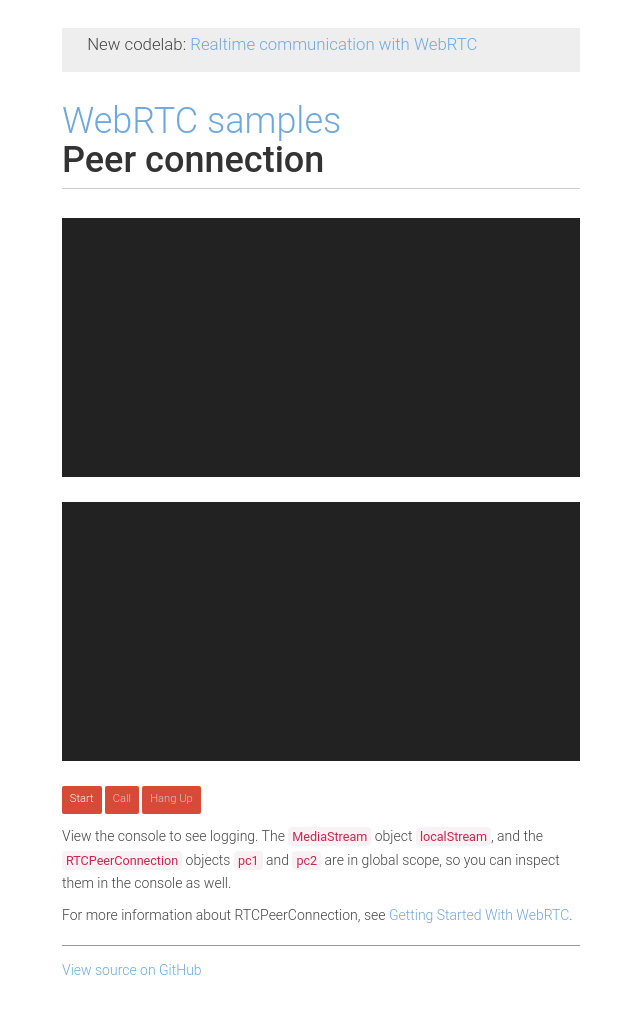
After one commit to 2dayistheday/my-first-blog, a Django app: page /content/peerconnection/pc1/ in a window 1280 px wide. The commit adds this page. Shown: the whole page, without its empty margins (319-959 px from the left). Run offline with Django 3.2, Linux system fonts and the light colour scheme; some libraries are stand-ins or nearby versions.

Commit message:
js path connect! and test peerconnection demo

```diff
--- /dev/null
+++ b/blog/static/js/common.js
@@ -0,0 +1,8 @@
+ /* exported trace */
+
+// Logging utility function.
+function trace(arg) {
+  var now = (window.performance.now() / 1000).toFixed(3);
+  console.log(now + ': ', arg);
+}
+// 자세한 설명 : http://d2.naver.com/helloworld/12864
--- /dev/null
+++ b/blog/static/js/content/peerconnection/pc1/main.js
@@ -0,0 +1,237 @@
+/*
+ *  Copyright (c) 2015 The WebRTC project authors. All Rights Reserved.
+ *
+ *  Use of this source code is governed by a BSD-style license
+ *  that can be found in the LICENSE file in the root of the source
+ *  tree.
+ */
+
+'use strict';
+
+var startButton = document.getElementById('startButton');
+var callButton = document.getElementById('callButton');
+var hangupButton = document.getElementById('hangupButton');
+callButton.disabled = true;
+hangupButton.disabled = true;
+startButton.onclick = start;
+callButton.onclick = call;
+hangupButton.onclick = hangup;
+
+var startTime;
+var localVideo = document.getElementById('localVideo');
+var remoteVideo = document.getElementById('remoteVideo');
+
+localVideo.addEventListener('loadedmetadata', function() {
+  trace('Local video videoWidth: ' + this.videoWidth +
+    'px,  videoHeight: ' + this.videoHeight + 'px');
+});
+
+remoteVideo.addEventListener('loadedmetadata', function() {
+  trace('Remote video videoWidth: ' + this.videoWidth +
+    'px,  videoHeight: ' + this.videoHeight + 'px');
+});
+
+remoteVideo.onresize = function() {
+  trace('Remote video size changed to ' +
+    remoteVideo.videoWidth + 'x' + remoteVideo.videoHeight);
+  // We'll use the first onsize callback as an indication that video has started
+  // playing out.
+  if (startTime) {
+    var elapsedTime = window.performance.now() - startTime;
+    trace('Setup time: ' + elapsedTime.toFixed(3) + 'ms');
+    startTime = null;
+  }
+};
+
+var localStream;
+var pc1;
+var pc2;
+var offerOptions = {
+  offerToReceiveAudio: 1,
+  offerToReceiveVideo: 1
+};
+
+function getName(pc) {
+  return (pc === pc1) ? 'pc1' : 'pc2';
+}
+
+function getOtherPc(pc) {
+  return (pc === pc1) ? pc2 : pc1;
+}
+
+function gotStream(stream) {
+  trace('Received local stream');
+  localVideo.srcObject = stream;
+  localStream = stream;
+  callButton.disabled = false;
+}
+
+function start() {
+  trace('Requesting local stream');
+  startButton.disabled = true;
+  navigator.mediaDevices.getUserMedia({
+    audio: true,
+    video: true
+  })
+  .then(gotStream)
+  .catch(function(e) {
+    alert('getUserMedia() error: ' + e.name);
+  });
+}
+
+function call() {
+  callButton.disabled = true;
+  hangupButton.disabled = false;
+  trace('Starting call');
+  startTime = window.performance.now();
+  var videoTracks = localStream.getVideoTracks();
+  var audioTracks = localStream.getAudioTracks();
+  if (videoTracks.length > 0) {
+    trace('Using video device: ' + videoTracks[0].label);
+  }
+  if (audioTracks.length > 0) {
+    trace('Using audio device: ' + audioTracks[0].label);
+  }
+  var servers = null;
+  pc1 = new RTCPeerConnection(servers);
+  trace('Created local peer connection object pc1');
+  pc1.onicecandidate = function(e) {
+    onIceCandidate(pc1, e);
+  };
+  pc2 = new RTCPeerConnection(servers);
+  trace('Created remote peer connection object pc2');
+  pc2.onicecandidate = function(e) {
+    onIceCandidate(pc2, e);
+  };
+  pc1.oniceconnectionstatechange = function(e) {
+    onIceStateChange(pc1, e);
+  };
+  pc2.oniceconnectionstatechange = function(e) {
+    onIceStateChange(pc2, e);
+  };
+  pc2.ontrack = gotRemoteStream;
+
+  localStream.getTracks().forEach(
+    function(track) {
+      pc1.addTrack(
+        track,
+        localStream
+      );
+    }
+  );
+  trace('Added local stream to pc1');
+
+  trace('pc1 createOffer start');
+  pc1.createOffer(
+    offerOptions
+  ).then(
+    onCreateOfferSuccess,
+    onCreateSessionDescriptionError
+  );
+}
+
+function onCreateSessionDescriptionError(error) {
+  trace('Failed to create session description: ' + error.toString());
+}
+
+function onCreateOfferSuccess(desc) {
+  trace('Offer from pc1\n' + desc.sdp);
+  trace('pc1 setLocalDescription start');
+  pc1.setLocalDescription(desc).then(
+    function() {
+      onSetLocalSuccess(pc1);
+    },
+    onSetSessionDescriptionError
+  );
+  trace('pc2 setRemoteDescription start');
+  pc2.setRemoteDescription(desc).then(
+    function() {
+      onSetRemoteSuccess(pc2);
+    },
+    onSetSessionDescriptionError
+  );
+  trace('pc2 createAnswer start');
+  // Since the 'remote' side has no media stream we need
+  // to pass in the right constraints in order for it to
+  // accept the incoming offer of audio and video.
+  pc2.createAnswer().then(
+    onCreateAnswerSuccess,
+    onCreateSessionDescriptionError
+  );
+}
+
+function onSetLocalSuccess(pc) {
+  trace(getName(pc) + ' setLocalDescription complete');
+}
+
+function onSetRemoteSuccess(pc) {
+  trace(getName(pc) + ' setRemoteDescription complete');
+}
+
+function onSetSessionDescriptionError(error) {
+  trace('Failed to set session description: ' + error.toString());
+}
+
+function gotRemoteStream(e) {
+  if (remoteVideo.srcObject !== e.streams[0]) {
+    remoteVideo.srcObject = e.streams[0];
+    trace('pc2 received remote stream');
+  }
+}
+
+function onCreateAnswerSuccess(desc) {
+  trace('Answer from pc2:\n' + desc.sdp);
+  trace('pc2 setLocalDescription start');
+  pc2.setLocalDescription(desc).then(
+    function() {
+      onSetLocalSuccess(pc2);
+    },
+    onSetSessionDescriptionError
+  );
+  trace('pc1 setRemoteDescription start');
+  pc1.setRemoteDescription(desc).then(
+    function() {
+      onSetRemoteSuccess(pc1);
+    },
+    onSetSessionDescriptionError
+  );
+}
+
+function onIceCandidate(pc, event) {
+  getOtherPc(pc).addIceCandidate(event.candidate)
+  .then(
+    function() {
+      onAddIceCandidateSuccess(pc);
+    },
+    function(err) {
+      onAddIceCandidateError(pc, err);
+    }
+  );
+  trace(getName(pc) + ' ICE candidate: \n' + (event.candidate ?
+      event.candidate.candidate : '(null)'));
+}
+
+function onAddIceCandidateSuccess(pc) {
+  trace(getName(pc) + ' addIceCandidate success');
+}
+
+function onAddIceCandidateError(pc, error) {
+  trace(getName(pc) + ' failed to add ICE Candidate: ' + error.toString());
+}
+
+function onIceStateChange(pc, event) {
+  if (pc) {
+    trace(getName(pc) + ' ICE state: ' + pc.iceConnectionState);
+    console.log('ICE state change event: ', event);
+  }
+}
+
+function hangup() {
+  trace('Ending call');
+  pc1.close();
+  pc2.close();
+  pc1 = null;
+  pc2 = null;
+  hangupButton.disabled = true;
+  callButton.disabled = false;
+}
--- a/blog/templates/blog/content/getusermedia/canvas/index.html
+++ b/blog/templates/blog/content/getusermedia/canvas/index.html
@@ -28,7 +28,6 @@
   </div>
 
   <script src="https://webrtc.github.io/adapter/adapter-latest.js"></script>
-  <script src="../../../js/common.js"></script>
   <script>
 var video = document.querySelector('video');
 var canvas = window.canvas = document.querySelector('canvas');
--- /dev/null
+++ b/blog/templates/blog/content/peerconnection/pc1/index.html
@@ -0,0 +1,45 @@
+<!DOCTYPE html>
+{% load staticfiles %}
+<html lang="en">
+    <head>
+        <meta charset="UTF-8">
+        <title>GetUserMedia - gum</title>
+        <link rel="stylesheet" href="//maxcdn.bootstrapcdn.com/bootstrap/3.2.0/css/bootstrap.min.css">
+        <link rel="stylesheet" href="//maxcdn.bootstrapcdn.com/bootstrap/3.2.0/css/bootstrap-theme.min.css">
+        <link rel="stylesheet" href="{% static 'css/main.css' %}">
+    </head>
+
+<body>
+
+  <div id="container">
+
+    <div class="highlight">
+      <p>New codelab: <a href="https://codelabs.developers.google.com/codelabs/webrtc-web">Realtime communication with WebRTC</a></p>
+    </div>
+
+    <h1><a href="//webrtc.github.io/samples/" title="WebRTC samples homepage">WebRTC samples</a> <span>Peer connection</span></h1>
+
+    <video id="localVideo" autoplay muted></video>
+    <video id="remoteVideo" autoplay></video>
+
+    <div>
+      <button id="startButton">Start</button>
+      <button id="callButton">Call</button>
+      <button id="hangupButton">Hang Up</button>
+    </div>
+
+    <p>View the console to see logging. The <code>MediaStream</code> object <code>localStream</code>, and the <code>RTCPeerConnection</code> objects <code>pc1</code> and <code>pc2</code> are in global scope, so you can inspect them in the console as well.</p>
+
+    <p>For more information about RTCPeerConnection, see <a href="http://www.html5rocks.com/en/tutorials/webrtc/basics/" title="HTML5 Rocks article about WebRTC by Sam Dutton">Getting Started With WebRTC</a>.</p>
+
+
+    <a href="https://github.com/webrtc/samples/tree/gh-pages/src/content/peerconnection/pc1" title="View source for this page on GitHub" id="viewSource">View source on GitHub</a>
+
+  </div>
+
+  <script src="https://webrtc.github.io/adapter/adapter-latest.js"></script>
+  <script src="{% static 'js/content/peerconnection/pc1/main.js' %}"></script>
+  <script src="{% static 'js/common.js' %}"></script>
+<!--common.js 안쓰면 trace is not defined-->
+</body>
+</html>
--- a/blog/urls.py
+++ b/blog/urls.py
@@ -8,4 +8,6 @@
     url(r'^post/(?P<pk>\d+)/edit/$', views.post_edit, name='post_edit'),
     url(r'^content/getusermedia/gum/$', views.gum, name='gum'),
     url(r'^content/getusermedia/canvas/$', views.canvas, name='canvas'),
+    url(r'^content/getusermedia/resolution/$', views.resolution, name='resolution'),
+    url(r'^content/peerconnection/pc1/$', views.pc1, name='pc1'),
 ]
--- a/blog/views.py
+++ b/blog/views.py
@@ -45,3 +45,9 @@
 
 def canvas(request):
     return render(request, 'blog/content/getusermedia/canvas/index.html', {})
+
+def resolution(request):
+    return render(request, 'blog/content/getusermedia/resolution/index.html', {})
+
+def pc1(request):
+    return render(request, 'blog/content/peerconnection/pc1/index.html', {})
```
Also changed, not shown: blog/static/js/content/getusermedia/resolution/main.js (added, +81 -0 lines), blog/templates/blog/content/getusermedia/gum/index.html (+1 -50 lines), blog/templates/blog/content/getusermedia/resolution/index.html (added, +69 -0 lines), blog/static/js/content/getusermedia/gum/main.js (renamed from blog/templates/blog/content/getusermedia/gum/js/main.js).
